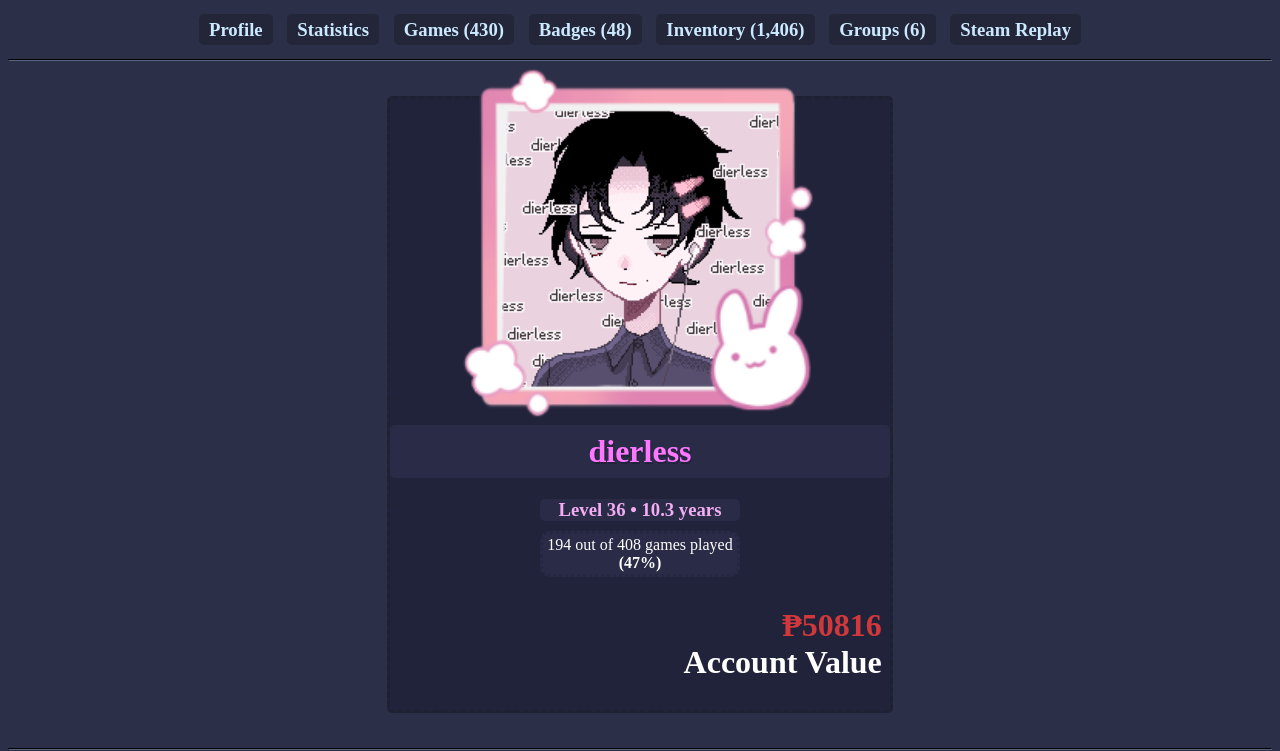
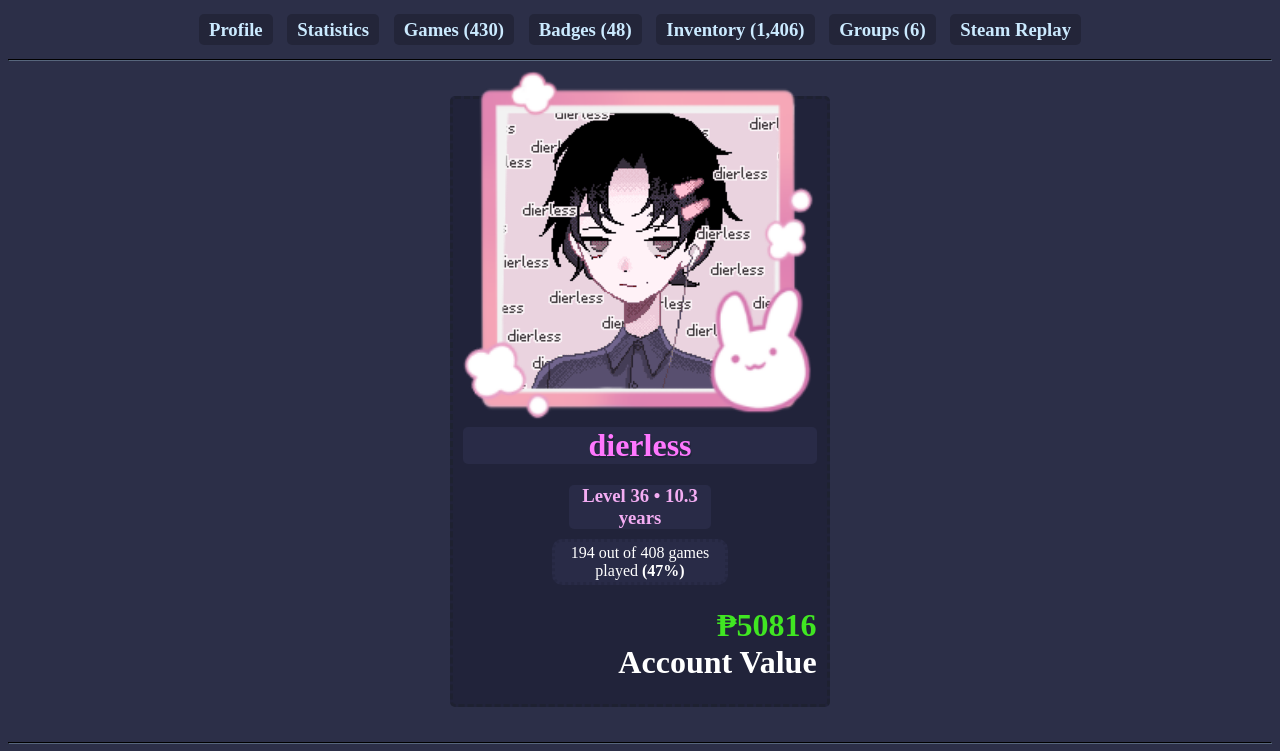
Before and after one commit to dierless/Activity-4, a plain HTML site: page statistics.html in a window 1280 px wide. Shown: the top 751 px of the page. Drawn offline with Linux system fonts and the light colour scheme.

Commit message:
Update statistics.html

```diff
--- a/statistics.html
+++ b/statistics.html
@@ -7,13 +7,13 @@
     <link rel="shortcut icon" href="images/favicon.ico" type="image/x-icon">
     <style>
         .backg {background-color: #21233a; margin: 10px 30%; padding: 1px 10px; text-align: left; border-style: dashed; border-color: #21233a81; border-radius: 5px;}
-        .acc {background-color: #21233a; margin: 35px 30%; padding: 0px 8pxpx; border-style: dashed; border-color: #1c212877; border-radius: 5px;}
+        .acc {background-color: #21233a; margin: 35px 35%; padding: 2px 10px; border-style: dashed; border-color: #1c212877; border-radius: 5px;}
         body {background-color: #2c2f48; color: white; text-align: center; }
         a {width: 200px; margin: 5px; padding: 5px 10px; background: rgba(0, 0, 0, 0.212);
             color: #cbeaff; text-decoration: none; border-radius: 5px;}
         a:hover {background: #aadcff; color: black;}
         .h3 {border-radius: 10px; padding: 1%; text-shadow: #21233a 1px 2px;}
-        h1 {padding: 1cqb; text-shadow: #21233a 1px 2px;}
+        h1 {text-shadow: #21233a 1px 2px;}
         p {background-color: #21233a34; border-radius: 10px; border-style: dotted; border-color: #00000013; padding: 2px 2px;}
         hr {border-color: #1c2128;}
     </style>
@@ -38,8 +38,8 @@
     </div>
         <h1 style="background-color: #292b47; color: #ff77ff; border-radius: 5px;" >dierless</h1>
         <h3 style="background-color: #292b47; color: #f3adf3; border-radius: 5px; margin: 0px 30%;">Level 36 • 10.3 years</h3>
-        <p style="background-color: #292b47; margin: 10px 30%">194 out of 408 games played <b>(47%)</b></p>
-        <h1 style="text-align: right;"><b style="color: #e63c3ce3">₱50816</b><br>Account Value</h1>
+        <p style="background-color: #292b47; margin: 10px 25%">194 out of 408 games played <b>(47%)</b></p>
+        <h1 style="text-align: right;"><b style="color: #44ff1fe3">₱50816</b><br>Account Value</h1>
     </div>
 <hr>
         <!-- price -->
```
